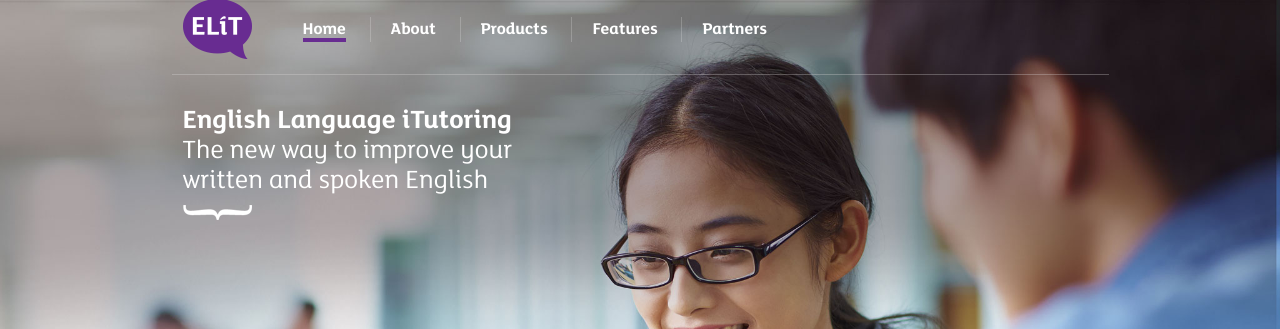
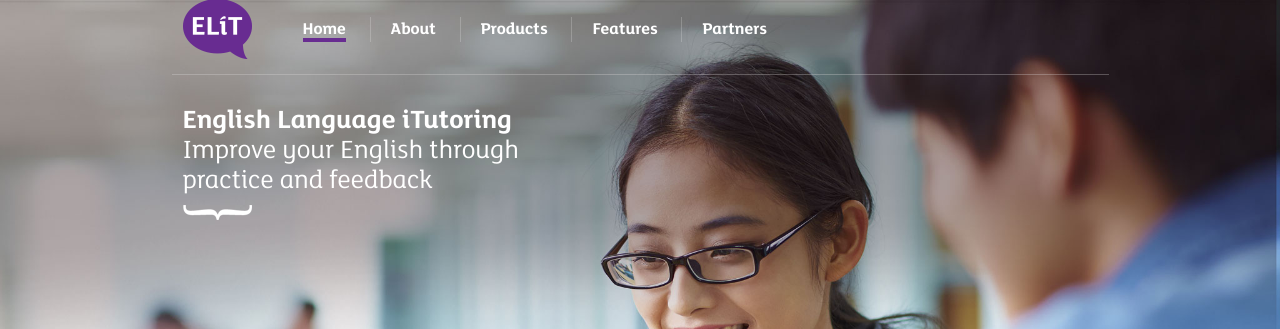
Before and after one commit to colourgarden/elitltdnew.github.io, a Jekyll site: the page built from index.md, in a window 1280 px wide. Shown: the top 329 px of the page. Built offline with Jekyll 4.4.1, drawn with Linux system fonts in a browser that asks for light colours; Markdown is read by kramdown in place of the engine named in the settings.

Commit message:
Strapline

```diff
--- a/index.md
+++ b/index.md
@@ -9,7 +9,7 @@ hero:
   image: /images/hero.jpg
   alt: ELíT
   text: "__English Language iTutoring__
-  The new way to improve your written and spoken English"
+  Improve your English through practice and feedback"
 
 key-features: |
   - Lorem ipsum dolor sit amet, consectetur.
```
